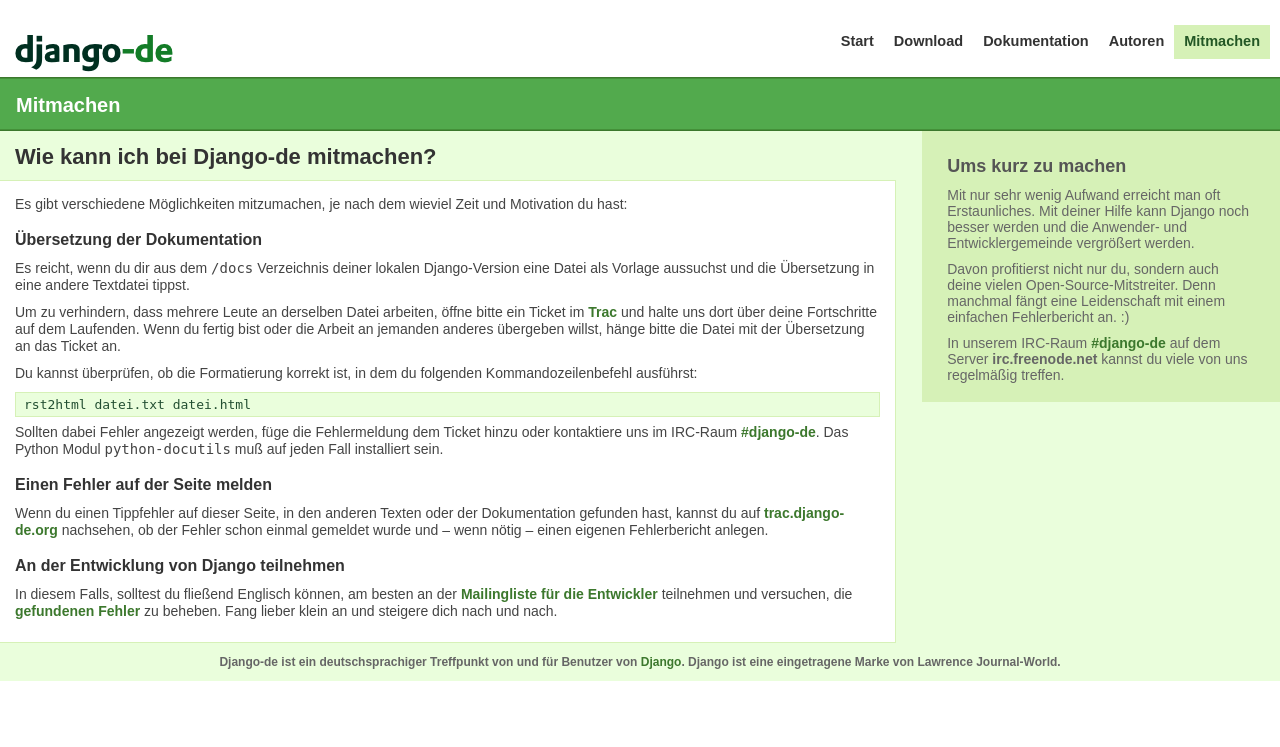
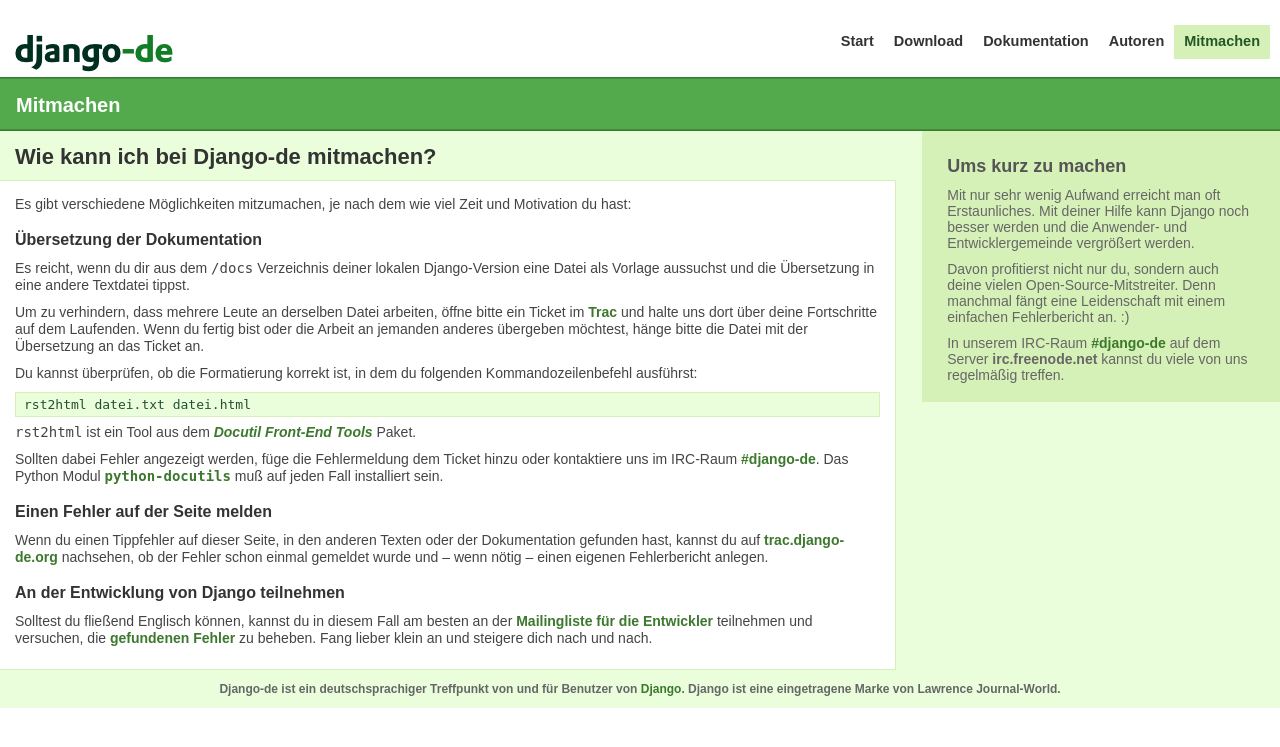
Before and after one commit to jezdez/django-de, a Django app: template django_de/templates/participate.html in a window 1280 px wide. Shown: the top 747 px of the page. Run offline with Django 3.2, Linux system fonts and the light colour scheme; the template is opened without the code that fills it, so the values that code supplies are empty; parts of the project's set-up code (start-up, migrations or seed data) failed here and were passed over.

Commit message:
Einige Fehler korrigiert, Links zu den Docutils hinzugefügt und den Satzbau der "Django-Mailingliste" verschlimmbessert.
git-svn-id: https://www.django-de.org/svn/django/site/trunk@27 72ec9c59-00b0-4840-a13a-91ba528515d4

```diff
--- a/django_de/templates/participate.html
+++ b/django_de/templates/participate.html
@@ -9,7 +9,7 @@
 <h1>Wie kann ich bei Django-de mitmachen?</h1>
 <div class="content first-content">
     <p>
-        Es gibt verschiedene Möglichkeiten mitzumachen, je nach dem wieviel
+        Es gibt verschiedene Möglichkeiten mitzumachen, je nach dem wie viel
         Zeit und Motivation du hast:
     </p>
     <h2>Übersetzung der Dokumentation</h2>
@@ -23,7 +23,7 @@
         öffne bitte ein Ticket im <a href="http://trac.django-de.org">Trac</a>
         und halte uns dort über deine Fortschritte auf dem Laufenden.
         Wenn du fertig bist oder die Arbeit an jemanden anderes übergeben
-        willst, hänge bitte die Datei mit der Übersetzung an das Ticket an.
+        möchtest, hänge bitte die Datei mit der Übersetzung an das Ticket an.
     </p>
     <p>
         Du kannst überprüfen, ob die Formatierung korrekt ist, in dem du
@@ -31,21 +31,26 @@
     </p>
     <pre class="literal-block"><code>rst2html datei.txt datei.html</code></pre>
     <p>
+        <code>rst2html</code> ist ein Tool aus dem
+        <a href="http://docutils.sourceforge.net/docs/user/tools.html">
+            <em>Docutil Front-End Tools</em></a> Paket.
+    </p>
+    <p>
         Sollten dabei Fehler angezeigt werden, füge die Fehlermeldung dem
         Ticket hinzu oder kontaktiere uns im IRC-Raum
         <a href="irc://chat.freenode.net/#django-de">#django-de</a>. Das Python
-        Modul <code>python-docutils</code> muß auf jeden Fall installiert sein.
+        Modul <a href="http://docutils.sourceforge.net/"><code>python-docutils</code></a> muß auf jeden Fall installiert sein.
     </p>
     <h2>Einen Fehler auf der Seite melden</h2>
     <p>
         Wenn du einen Tippfehler auf dieser Seite, in den anderen Texten oder
-        der Dokumentation gefunden hast, kannst du auf <a href="http://trac.django-fr.org/
+        der Dokumentation gefunden hast, kannst du auf <a href="http://trac.django-de.org/
         ">trac.django-de.org</a> nachsehen, ob der Fehler schon einmal gemeldet
         wurde und &ndash; wenn nötig &ndash; einen eigenen Fehlerbericht anlegen.
     </p>
     <h2>An der Entwicklung von Django teilnehmen</h2>
     <p>
-        In diesem Falls, solltest du fließend Englisch können, am besten
+        Solltest du fließend Englisch können, kannst du in diesem Fall am besten
         an der <a href="http://groups.google.com/group/django-developers"
         title="Mailingliste aufrufen (externe Seite)"
         >Mailingliste für die Entwickler</a> teilnehmen und versuchen, die
```
